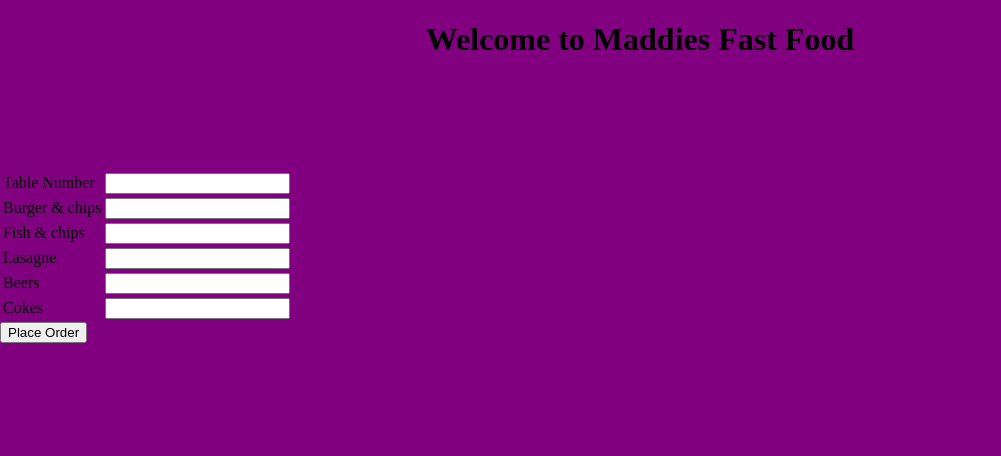
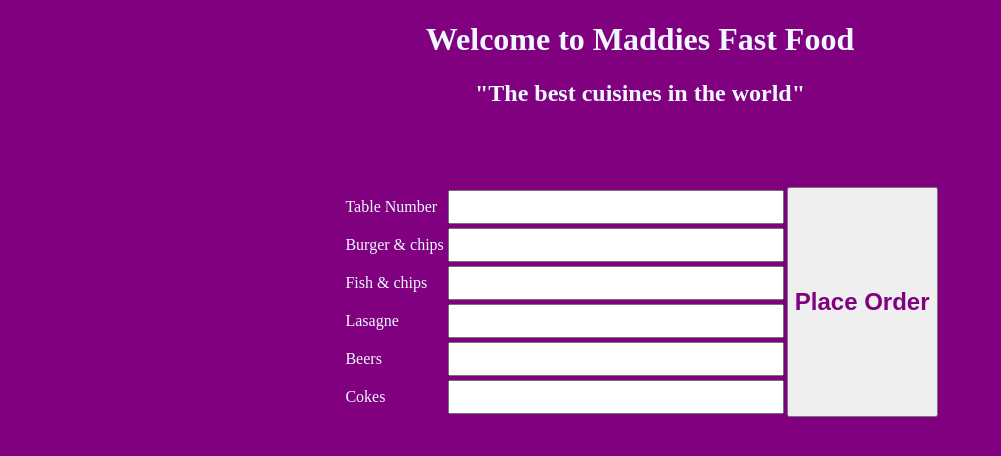
Before and after one commit to madalinacristea/fastFood, a website: page public/PlaceOrder.html in a window 1280 px wide. Shown: the whole page, without its empty margins (0-1001 px from the left). Drawn offline with Linux system fonts and the light colour scheme.

Commit message:
konrad changes

```diff
--- a/public/PlaceOrder.html
+++ b/public/PlaceOrder.html
@@ -1,5 +1,6 @@
 <!DOCTYPE html>
 <html lang="en">
+
 <head>
     <meta charset="UTF-8">
     <meta name="viewport" content="width=device-width, initial-scale=1.0">
@@ -9,13 +10,16 @@
 
 <body>
     <h1>Welcome to Maddies Fast Food</h1>
+    <h2>"The best cuisines in the world"</h2>
 
     <form method="POST" action="/PlaceOrder">
 
         <table id="placeOrderTable">
             <tr>
                 <td>
-                    <label for='tbl'>Table Number</label></td><td><input id="tbl" type="number" name="tableNumber">
+                    <label for='tbl'>Table Number</label>
+                </td>
+                <td><input id="tbl" type="number" name="tableNumber">
                 </td>
             </tr>
 
@@ -61,10 +65,11 @@
             </tr><br>
         </table>
 
-     <input type="submit" value="Place Order">
+        <input type="submit" value="Place Order">
 
 
     </form>
 
 </body>
+
 </html>
--- a/public/css/Style.css
+++ b/public/css/Style.css
@@ -1,22 +1,45 @@
+* {
+    color: aliceblue;
+}
+
 body {
-    background-color:purple;
+    background-color: purple;
     color: black;
     margin: auto;
     background-image: url("images/images.jpg");
 
 }
-#ordersTable{
 
-background-color: teal;
+#ordersTable {
+
+    background-color: teal;
+    margin: 0 auto;
 
 }
 
-#ordersTable td{
-
-background-color: whitesmoke;
-border: solid black
+form {
+    margin-top: 5em;
+    display: flex;
+    justify-content: center;
 }
 
-h1{
+#ordersTable td {
+
+    background-color: whitesmoke;
+    border: solid black;
+
+}
+
+input {
+    color: purple;
+    font-size: 1.5em;
+    font-weight: bold;
+}
+
+h1 {
     text-align: center;
 }
+
+h2 {
+    text-align: center;
+}
```
